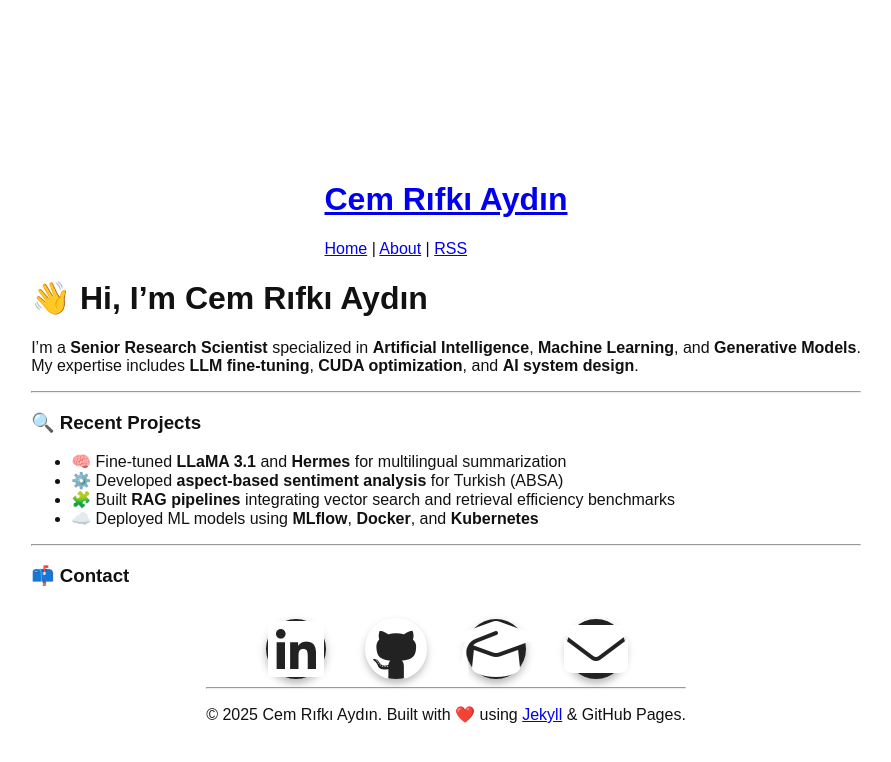
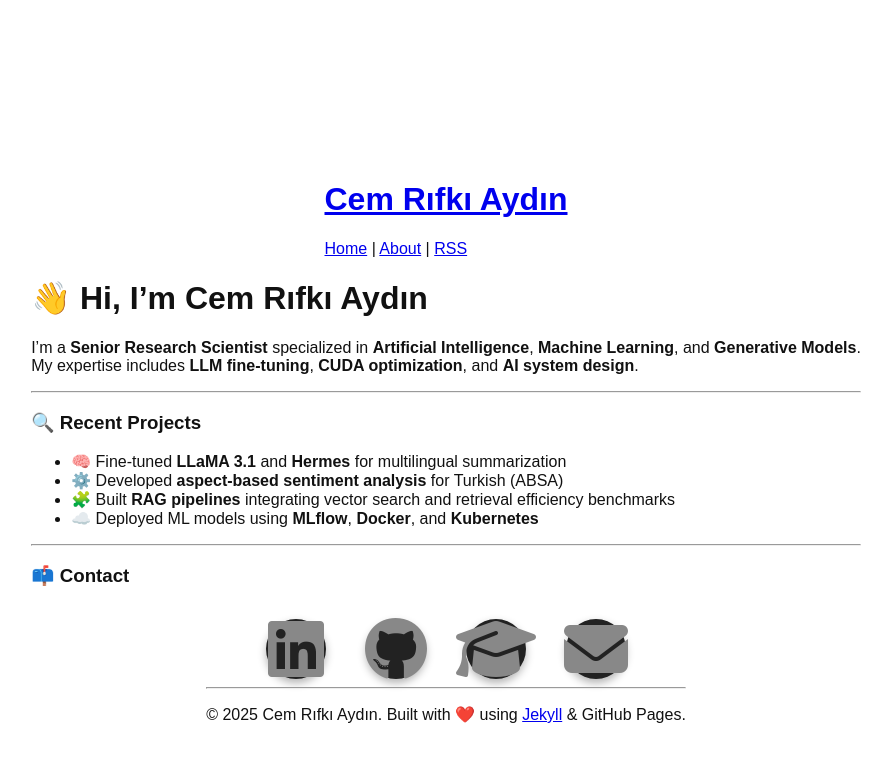
Before and after one commit to cemrifki/cemrifki.github.io, a Jekyll site: the page built from index.md, in a window 1280 px wide. Shown: the top 762 px of the page, without its empty margins (194-1085 px from the left). Built offline with Jekyll 4.4.1, drawn with Linux system fonts in a browser that asks for light colours.

Commit message:
Made those icons grayscale.

```diff
--- a/assets/css/style.css
+++ b/assets/css/style.css
@@ -28,7 +28,7 @@ body {
   align-items: center;
   border-radius: 50%; /* circular buttons */
   background-color: #222; /* dark background for contrast */
-  color: #fff;
+  color: #888; /* gray icons */
   text-decoration: none;
   box-shadow: 0 4px 8px rgba(0,0,0,0.3);
   transition: all 0.25s ease-in-out;
@@ -40,16 +40,20 @@ body {
 
 .icon.github:hover {
   background-color: #24292e;
+  color: #ccc; /* optional: slightly lighter on hover */
 }
 
 .icon.linkedin:hover {
   background-color: #0077b5;
+  color: #eee;
 }
 
 .icon.scholar:hover {
   background-color: #4285f4;
+  color: #eee;
 }
 
 .icon.email:hover {
   background-color: #d93025;
+  color: #eee;
 }
```
